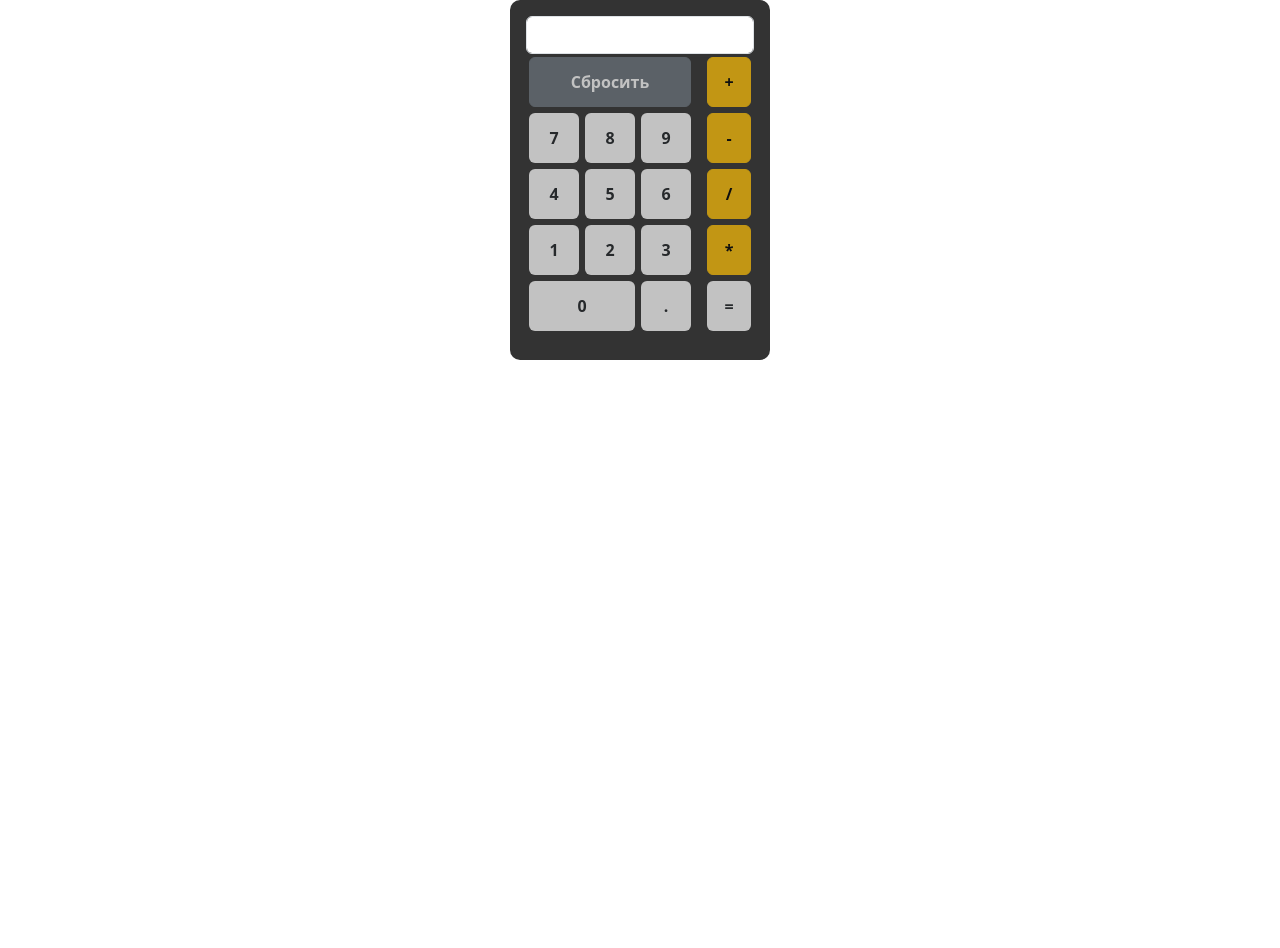
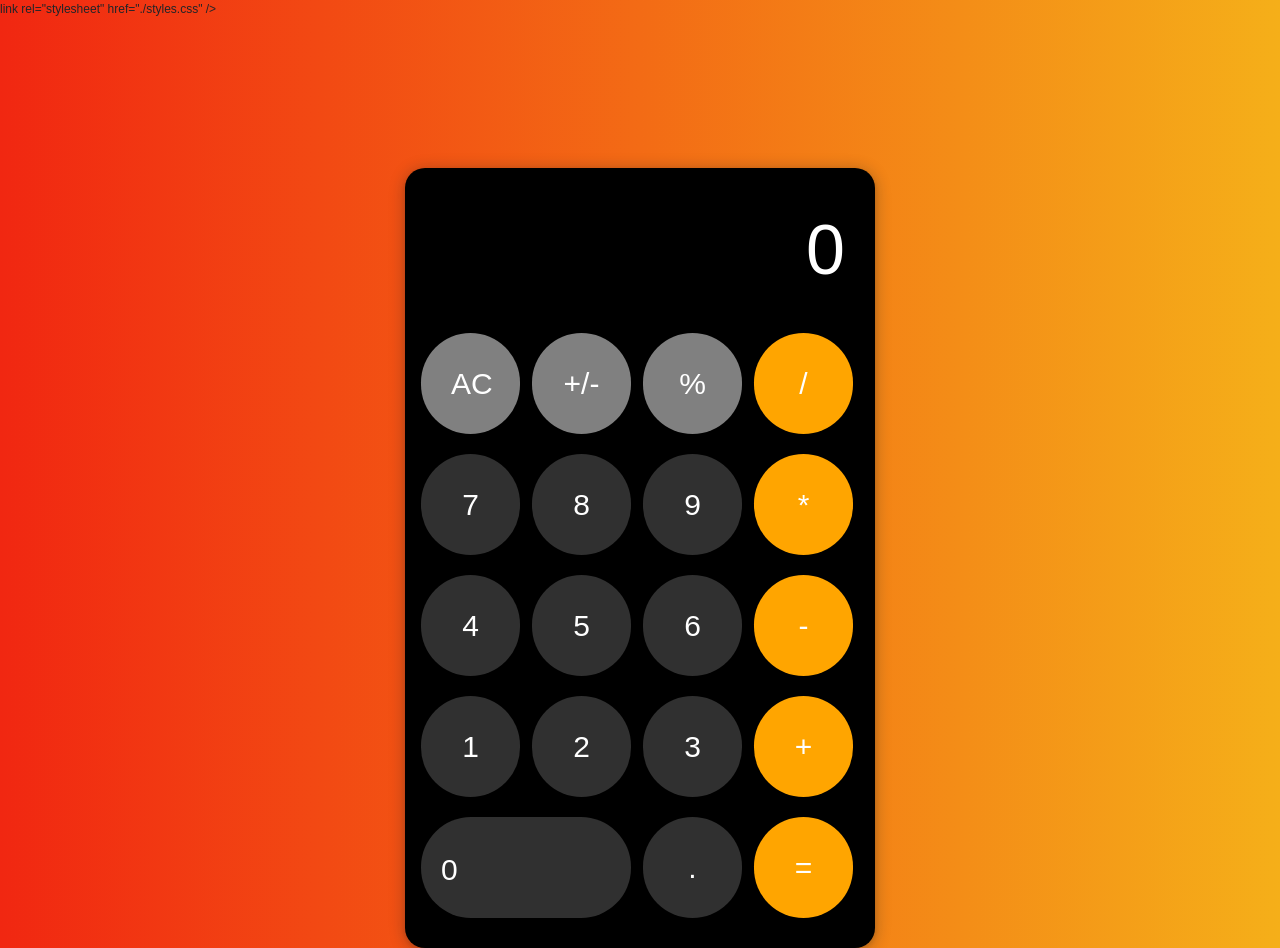
Before and after one commit to nester980/Calculator-2, a plain HTML site: page index.html in a window 1280 px wide. Shown: the top 948 px of the page. Before the commit the page ends 800 px from the top, so only its background shows below. Drawn offline with nearby package versions, Linux system fonts and the light colour scheme.

Commit message:
Calculator final

```diff
--- a/index.html
+++ b/index.html
@@ -7,37 +7,33 @@
     <link rel="stylesheet" href="styles.css">
 
     <title>Calculator</title>
-
+    link rel="stylesheet" href="./styles.css" />
 </head>
 <body>
-    <form class="calc">
-        <div class="form-group">
-            <input type="text" class="form-control calc__result-field">
+    <div class="calculator">
+        <div class="display">0</div>
+        <div class="buttons">
+            <button class="button btn-grey">AC</button>
+            <button class="button btn-grey">+/-</button>
+            <button class="button btn-grey">%</button>
+            <button class="button btn-orange">/</button>
+            <button class="button">7</button>
+            <button class="button">8</button>
+            <button class="button">9</button>
+            <button class="button btn-orange">*</button>
+            <button class="button">4</button>
+            <button class="button">5</button>
+            <button class="button">6</button>
+            <button class="button btn-orange">-</button>
+            <button class="button">1</button>
+            <button class="button">2</button>
+            <button class="button">3</button>
+            <button class="button btn-orange">+</button>
+            <button class="button zero-btn">0</button>
+            <button class="button">.</button>
+            <button class="button btn-orange">=</button>
         </div>
-        <div class="calc__body">
-            <div class="calc__nums">
-                <button class="btn btn-secondary btn-reset js--btn-reset">Сбросить</button>
-                <button class="btn bg-white js--btn-add-res">7</button>
-                <button class="btn bg-white js--btn-add-res">8</button>
-                <button class="btn bg-white js--btn-add-res">9</button>
-                <button class="btn bg-white js--btn-add-res">4</button>
-                <button class="btn bg-white js--btn-add-res">5</button>
-                <button class="btn bg-white js--btn-add-res">6</button>
-                <button class="btn bg-white js--btn-add-res">1</button>
-                <button class="btn bg-white js--btn-add-res">2</button>
-                <button class="btn bg-white js--btn-add-res">3</button>
-                <button class="btn bg-white btn-zero js--btn-add-res">0</button>
-                <button class="btn bg-white js--btn-add-res">.</button>
-            </div>
-            <div class="calc__operators">
-                <button class="btn btn-warning js--btn-add-res">+</button>
-                <button class="btn btn-warning js--btn-add-res">-</button>
-                <button class="btn btn-warning js--btn-add-res">/</button>
-                <button class="btn btn-warning js--btn-add-res">*</button>
-                <button class="btn bg-white js--btn-add-calc">=</button>
-            </div>
-        </div>
-    </form>
+    </div>
     <script src="js/script.js"></script>
 </body>
 </html>
--- a/js/script.js
+++ b/js/script.js
@@ -1,27 +1,32 @@
-document.addEventListener('DOMContentLoaded', function(){
-  console.log('test');
-  var form = document.querySelector('.calc')
-  form.addEventListener('submit', function(e){
-    e.preventDefault()
-    })
-    var res_field = document.querySelector('calc__result-field')
+let display = document.querySelector('.display');
 
-    var btn_num = document.querySelectorAll('.js--btn-add-res')
-    var btn_reset = document.querySelector('.js--btn-reset')
-    var btn_calc = document.querySelector('.js--btn-calc')
-    for(i=0; i < btn_num.length; i++){
-      btn_num[i].addEventListener('click', function(e){
-        e.preventDefault()
-        res_field.value += this.innerHTML;
-      })
-    }
+let buttons = Array.from(document.querySelectorAll(".button"));
 
-    btn_reset.addEventListener('click', function(e){
-      e.preventDefault()
-      res_field.value = this.innerHTML;
-    })
-    btn_reset.addEventListener('click', function(e){
-      e.preventDefault()
-      res_field.value = eval(res_field.value);
-    })
-})
+buttons.map((button) => {
+  switch (else.target.innerText) {
+    case "AC":
+      display.innerText = 0;
+      break;
+    case "=":
+      try {
+        display.innerText = eval(display.innerText);
+      } catch (e) {
+        display.innerText = "Error";
+      }
+      break;
+    case "+/-":
+      display.innerText = "-";
+      break;
+    case "%":
+      let passedText = display.innerText + "/100";
+      display.innerText = eval(passedText);
+      break;
+      default:
+        if (display.innerText === "0" && e.target.innerText !== ".") {
+          display.innerText = e.target.innerText;
+        } else {
+          display.innerText += e.target.innerText;
+        }
+      }
+   });
+});
--- a/styles.css
+++ b/styles.css
@@ -1,49 +1,57 @@
-body{
-    height: 100vh;
-}
-*{
+.{
+    margin: 0;
+    padding: 0;
     box-sizing: border-box;
 }
-.calc{
-    background-color: #333;
-    width: 260px;
-    height: 360px;
-    padding: 16px;
-    border-radius: 10px;
-    margin: 0 auto;
+
+body {
+    background: linear-gradient(to right, #f12711, #f5af19);
+    font-size: 12px;
+    font-family: Arial, Helvetica, sans-serif;
 }
-.btn{
-    margin: 3px;
-    width: 50px;
-    height: 50px;
-    font-size: 16px;
-    transition: 0.7s all;
-    opacity: 0.7;
-    font-weight: 700;
+
+.calculator {
+    width: 470px;
+    height: 780px;
+    background-color: black;
+    margin: 150px auto;
+    border-radius: 20px;
+    padding: 10px;
+    box-shadow: rgba(14, 30, 37, 0.12) 0px 2px 4px 0px,
+      rgba(14, 30, 37, 0.32) 0px 2px 16px 0px;
 }
-.btn:hover{
-    opacity: 1;
+
+.display {
+    color: white;
+    font-size: 70px;
+    text-align: end;
+    padding: 20px;
 }
-.btn-reset{
-    width: 162px;
-}
-.btn-zero{
-    width: 106px;
-}
-.calc__body{
-    display: flex;
-    justify-content: space-between;
-    font-size: 0px;
-}
-.calc__num{
-    display: flex;
-    justify-content: space-between;
-    flex-wrap: wrap;
-    width: 168px;
-    flex: none;
-}
-.calc__operators{
-    width: 50px;
+
+.buttons {
     display: flex;
     flex-wrap: wrap;
 }
+
+.button {
+    border: none;
+    color: white;
+    border-radius: 50px;
+    padding: 28px 30px;
+    width: 22%;
+    margin: 10px 6px;
+    font-size: 30px;
+    background-color: rgba(128, 128, 128, 0.372);
+}
+
+.zero-btn{
+    padding: 30px 190px 26px 20px;
+}
+
+.btn-orange {
+    background-color: orange;
+}
+
+.btn-grey {
+    background-color: grey;
+}
```
